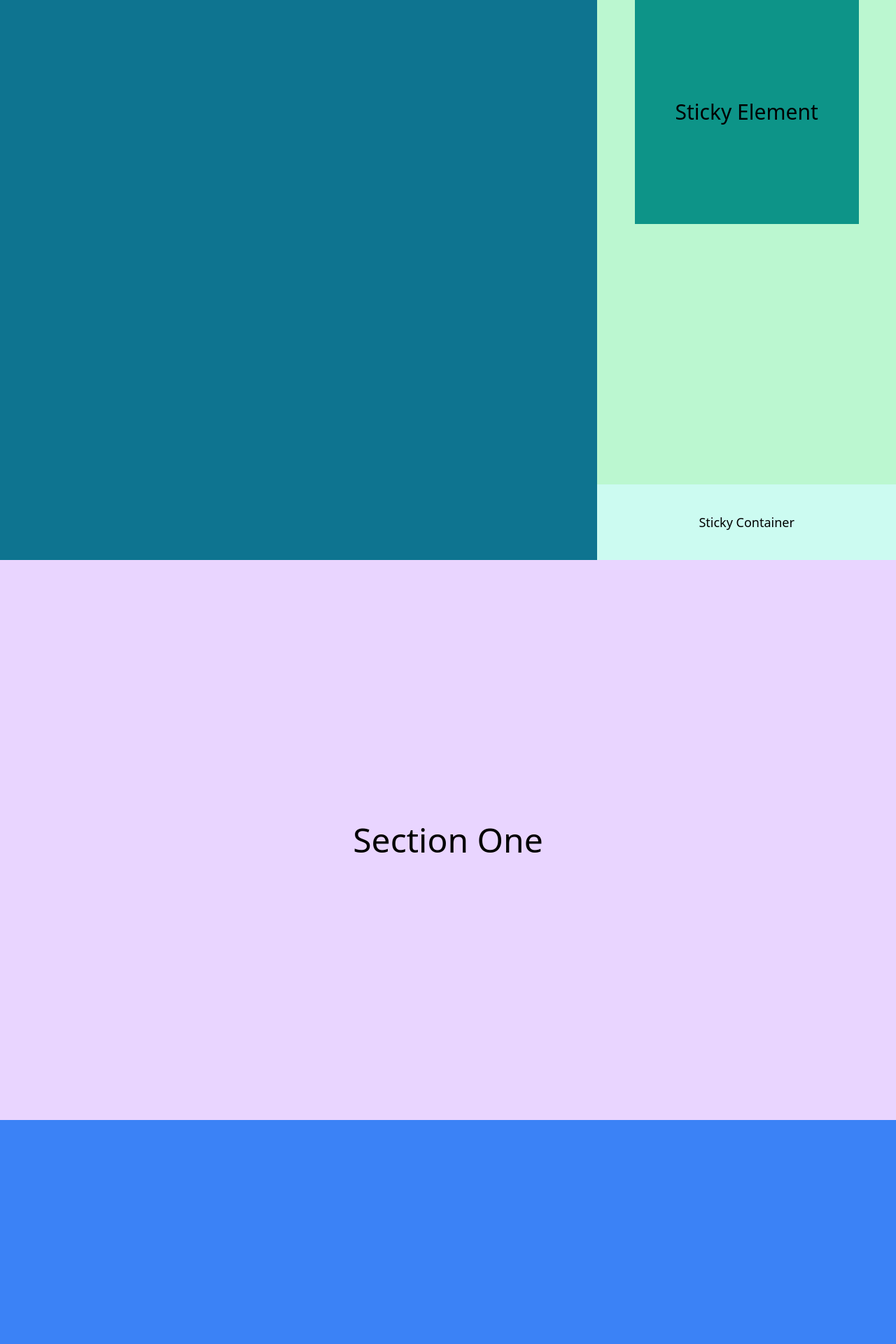
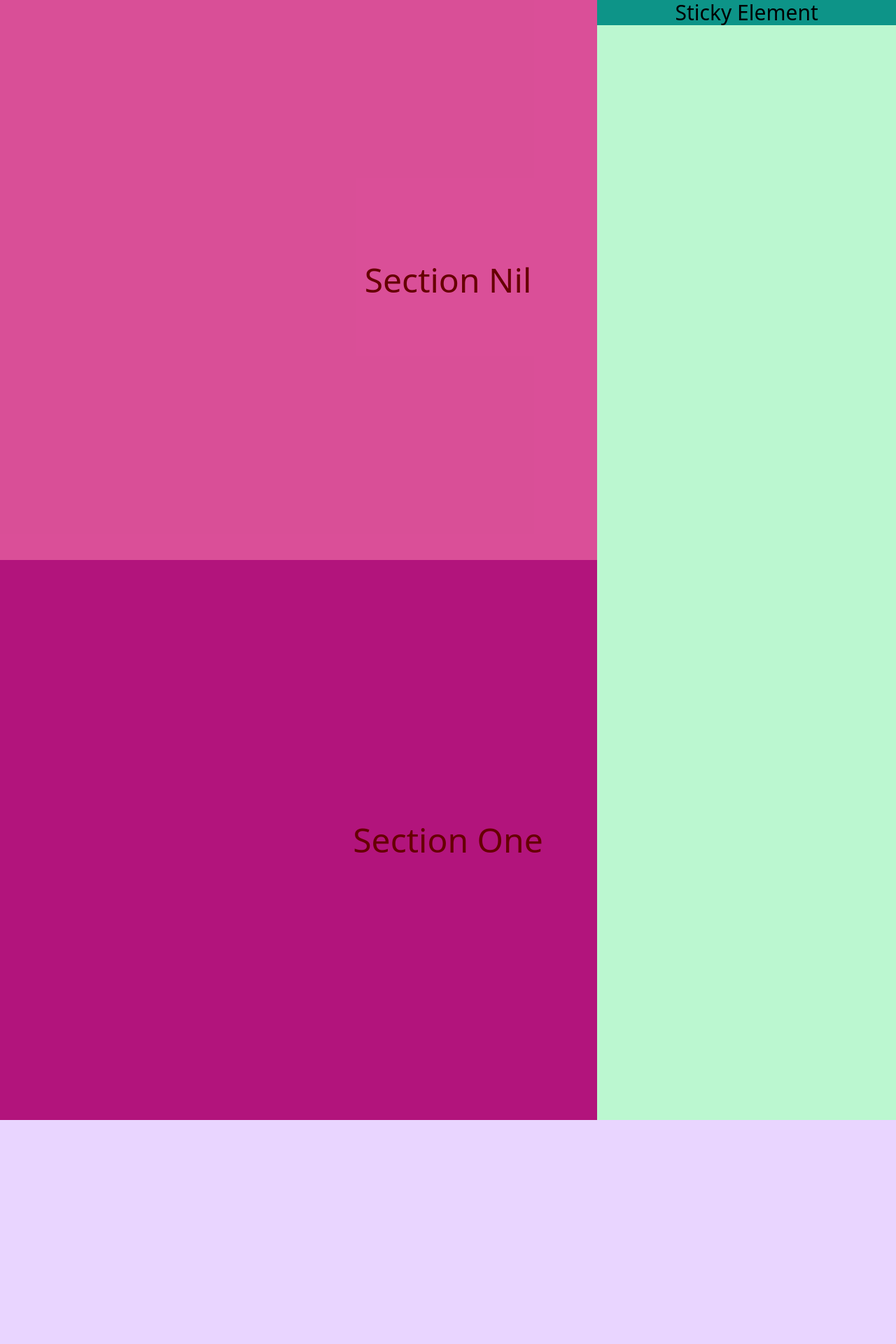
Before and after one commit to abruptpause/red-template-nextjs, a Next.js app: page / in a window 1280 px wide. Shown: the top 1920 px of the page at 70% size. Built offline with nearby package versions, Linux system fonts and the light colour scheme; a web font is replaced by a local one.

Commit message:
inner and outer sections in mockup work w/ scroll

```diff
--- a/pages/index.js
+++ b/pages/index.js
@@ -1,33 +1,35 @@
 #!/usr/bin/env node
-
-// import Simple from '../components/simple.js'
-// import Table from '../components/table.js'
-// import Text from '../components/text.js'
 
 const Home = () => (
   <main>
 
-    <section className="grid grid-cols-3 bg-cyan-700 h-screen" label="Hero Section">
+    <div>
 
-      <div className="relative grid grid-cols-8 items-start bg-green-200 col-span-1 col-start-3">
-
-        <h1 className="absolute bottom-0 right-0 w-full text-center bg-teal-100 p-10 text-lg capitalize">sticky container</h1>
-
-        <div className="top-0 right-0 sticky flex bg-teal-600 col-span-6 col-start-2 aspect-square items-center justify-center">
-          <h1 className="text-center text-3xl capitalize">sticky element</h1>
+      <div className='absolute top-0 left-0 grid grid-cols-3 w-full' style={{ backgroundColor: 'rgba(255, 0, 0, 0.4)', height: '200vh' }}>
+        <div className='bg-green-200 col-span-1 col-start-3'>
+          <div className='top-0 right-0 sticky flex bg-teal-600 items-center justify-center'>
+            <h1 className='text-center text-3xl capitalize'>sticky element</h1>
+          </div>
         </div>
-
       </div>
 
+      <section className='flex items-center justify-center min-h-screen bg-purple-400'>
+        <h1 className='text-center text-5xl capitalize'>section nil</h1>
+      </section>
+
+      <section className='flex items-center justify-center min-h-screen bg-purple-700'>
+        <h1 className='text-center text-5xl capitalize'>section one</h1>
+      </section>
+
+    </div>
+
+
+    <section className='relative flex items-center justify-center min-h-screen bg-purple-200'>
+      <h1 className='text-center text-5xl capitalize'>section two</h1>
     </section>
 
-    <section className=" flex items-center justify-center min-h-screen bg-purple-200">
-      <h1 className="text-center text-5xl capitalize">section one</h1>
-    </section>
-
-
-    <section className=" flex items-center justify-center min-h-screen bg-blue-500">
-      <h1 className="text-center text-5xl capitalize">section two</h1>
+    <section className='relative flex items-center justify-center min-h-screen bg-blue-500'>
+      <h1 className='text-center text-5xl capitalize'>section three</h1>
     </section>
   </main>
 )
```
